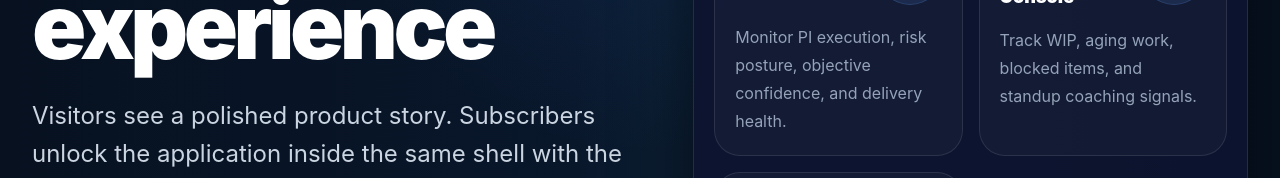
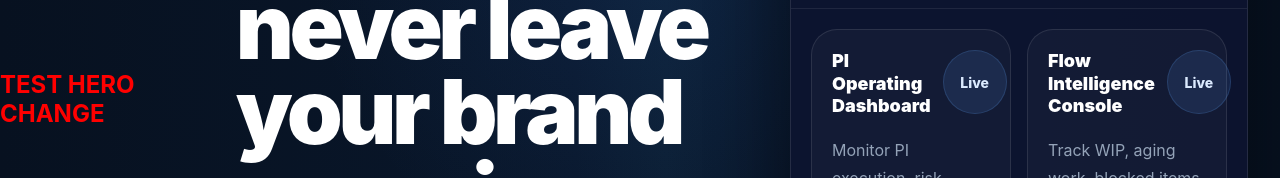
Before and after one commit to nextgensolutionsandconsulting-ui/atlas-maximus, a Next.js app: page / in a window 1280 px wide. Shown: the part 750-928 px from the top of the page. Built offline with nearby package versions, Linux system fonts and the light colour scheme; no server answers.

Commit message:
Update hero.tsx

```diff
--- a/components/marketing/hero.tsx
+++ b/components/marketing/hero.tsx
@@ -15,6 +15,8 @@ export function Hero() {
         alignItems: 'center',
       }}
     >
+      <h1 style={{ color: 'red' }}>TEST HERO CHANGE</h1>
+
       <div
         style={{
           maxWidth: 1400,
```
